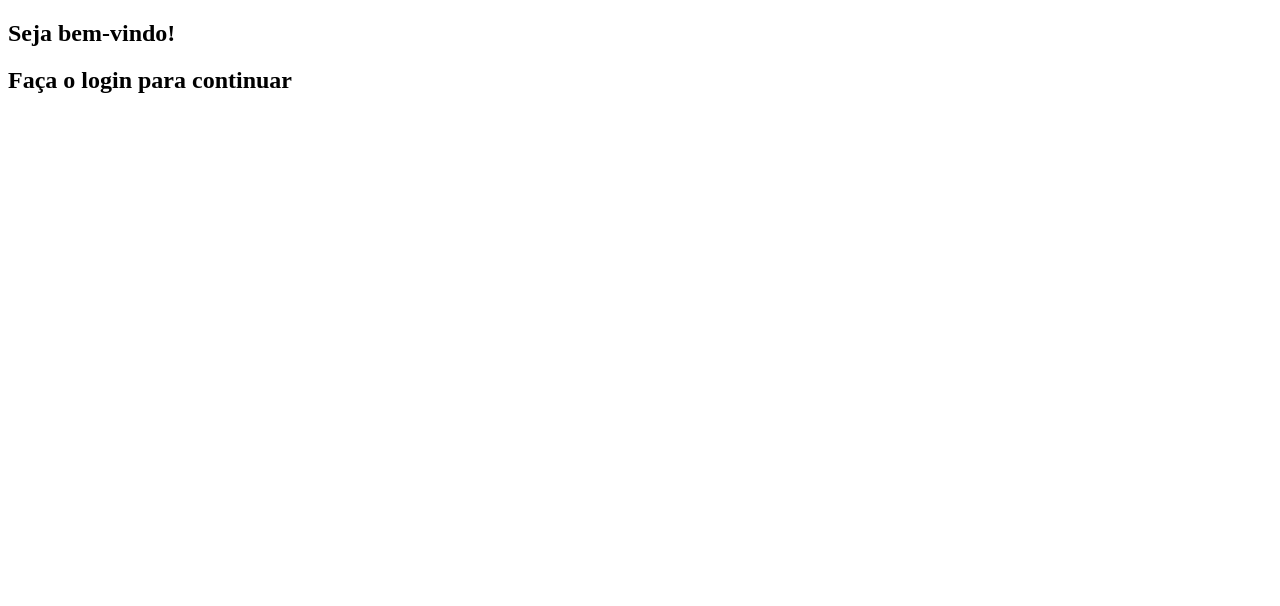
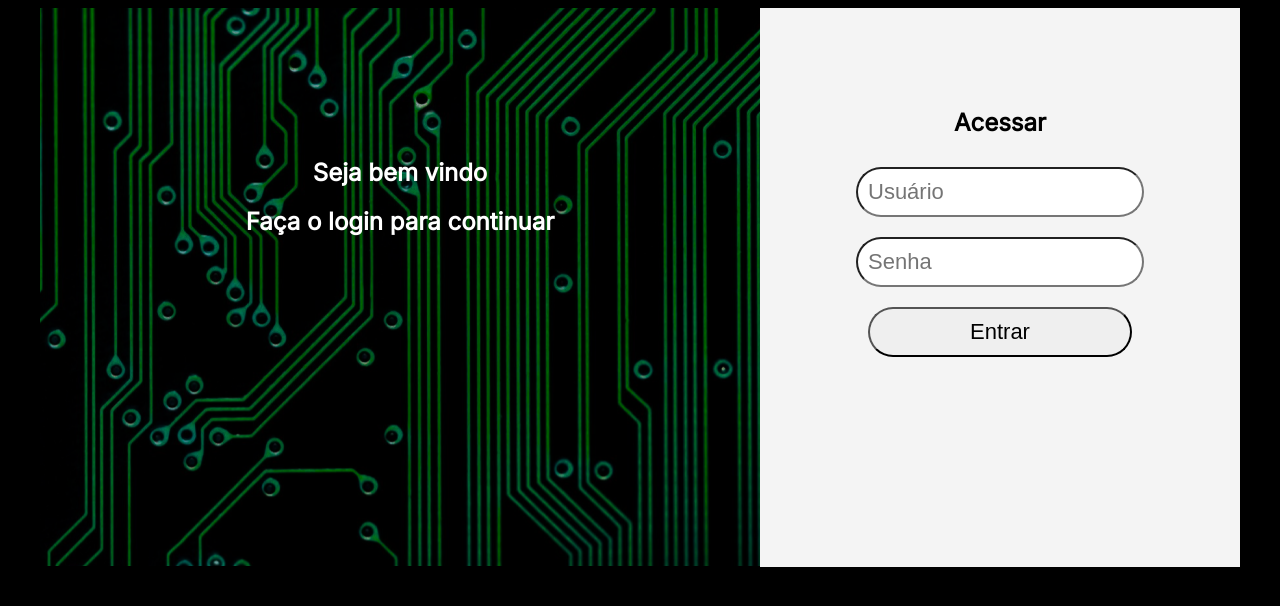
Before and after one commit to GustavoPadilha08/fatech-4, a plain HTML site: page painel/index.html in a window 1280 px wide. Drawn offline with Linux system fonts and the light colour scheme.

Commit message:
Add files via upload

```diff
--- a/painel/index.html
+++ b/painel/index.html
@@ -6,16 +6,22 @@
     <title>Painel Administrativo</title>
     <link rel="stylesheet" href="style.css">
 </head>
-<body>
+<body class="login">
     <section class="login">
         <div class="div-80">
-                <h1>Seja bem-vindo!</h1>
+            <h1>Seja bem vindo</h1>
             <h2>Faça o login para continuar</h2>
         </div>
         <div class="div-40">
+            <form action="">
+                <h1>Acessar</h1>
+                <input type="text" name="nome" placeholder="Usuário" required>
 
+                <input type="password" name="senha" placeholder="Senha" required>
+                <input type="submit" value="Entrar">
+
+            </form>
         </div>
-
     </section>
 </body>
 </html>
--- a/painel/style.css
+++ b/painel/style.css
@@ -1,11 +1,42 @@
-
 @import url('https://fonts.googleapis.com/css2?family=Inter&display=swap');
 
 body.login{
-    background-color: black;
+    background-color: #000;
     font-family: 'Inter', sans-serif;
 }
 .login section{
     color: #fff;
+}
+section{
+    width: 1200px;
+    margin: 0 auto;
+}
+.div-80{
+    width: 60%;
+    float: left;
+    text-align: center;
+    background-image: url('img/bglogin.png');
+	padding: 310px 0;
+	padding-top: 130px;
+}
+.div-40{
+    width: 40%;
+    float: left;
+    text-align: center;
+	background-color: #F4F4F4;
+	color: #000;
+	padding-bottom: 200px;
+	padding-top: 80px;
+}
 
+section.login{
+	background-color: #F4F4F4;
 }
+
+.login input{
+	border-radius: 50px;
+    padding: 10px;
+	width: 55%;
+	font-size: 22px;
+	margin: 10px;
+}
```
Also changed, not shown: painel/img/bglogin.png (added). Lines whose indentation alone changed are shown as unchanged.
